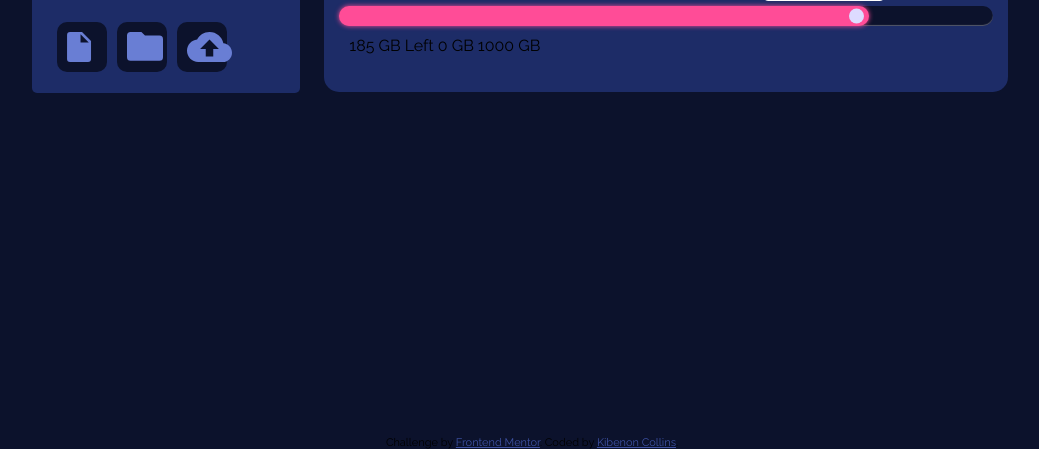
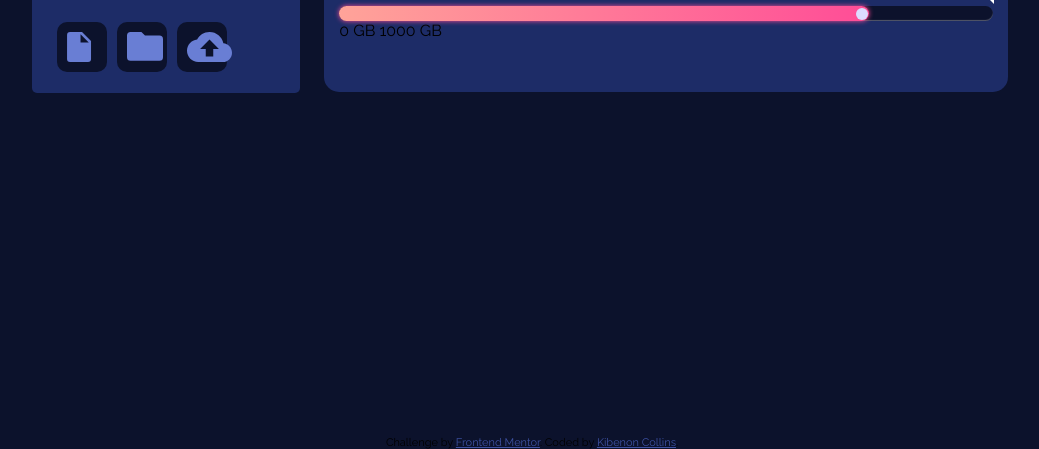
Before and after one commit to KibenonCollins/fylo-data-storage-solution, a plain HTML site: page index.html in a window 1280 px wide. Shown: the part 402-851 px from the top of the page, without its empty margins (108-1147 px from the left). Drawn offline with Linux system fonts and the light colour scheme.

Commit message:
updated css

```diff
--- a/index.html
+++ b/index.html
@@ -43,11 +43,13 @@
   <span style=></span>
 </div>
 <div class="left-size">
-  185 GB Left
+  185
+ <span> GB Left </span>
+</div>
 
   0 GB
   1000 GB
-</div>
+
 </div>
 </main>
   <footer>
--- a/styles.css
+++ b/styles.css
@@ -70,6 +70,7 @@ padding: 5px;
     width: 700px;
     background-color: hsl(228, 56%, 26%);
     border-radius: 15px;
+    position: relative;
 }
 .gb{
     color: white;
@@ -80,7 +81,7 @@ padding: 5px;
 
 }
 .meter {
-    height: 20px;
+    height: 15px;
     width: 100%;
     position: relative;
     background: hsl(229, 57%, 11%);
@@ -93,11 +94,11 @@ padding: 5px;
   .storage .meter::after{
     position: absolute;
     content: "";
-    height: 15px;
-    width: 15px;
+    height: 12px;
+    width: 12px;
     top:50%;
-    left: 78%;
-        background: hsl(243, 100%, 93%);
+    left: 79%;
+     background: hsl(243, 100%, 93%);
     transform: translateY(-50%);
     border-radius: 50%;
     z-index: 1;
@@ -107,41 +108,50 @@ padding: 5px;
     display: block;
     height: 100%;
     width: 81%;
-    background-color: hsl(335, 100%, 65%);
+    background-image: linear-gradient(to right,hsl(6, 100%, 80%), hsl(335, 100%, 65%));
     border-radius: 25px;
     box-shadow: 0 0 5px hsl(335, 100%, 65%);
 
 
+  }
+  .left-size{
+    font-size: 30px;
+    position: absolute;
+    padding :20px 25px;
+    background-color: white;
+    font-weight: 700;
+    border-radius: 5px 5px 0 5px;
+top:-32px;
+right: 14px;
+
+  }
+  .left-size span{
+    opacity: 50%;
   }
   .storage .meter span::before{
     position: absolute;
     content: "";
     width: 0;
     height: 0;
-    border: 7px solid transparent;
-    border-top-color: white;
-    top:-13px;
-    right: -6px;
+    border: 15px solid transparent;
+    border-color: white White transparent transparent;
+
+    top:-32px;
+    right: -125px;
   }
   .storage .meter span::after{
     position: absolute;
-    content:"185 GB Left";
+    content:"";
     color:black;
-    top:-35px;
-    right:-16px;
-    background-color: white;
-    padding :3px 6px;
-    font-size: 20px;
-    font-weight: 700;
-    border-radius: 5px;
+
+
+
 
   }
+
   .storage p{
     margin: 15px;
   }
-  .left-size{
-    padding: 5px;
-    margin: 5px;;
-  }
+
 .attribution { font-size: 11px; text-align: center; }
 .attribution a { color: hsl(228, 45%, 44%); }
```
